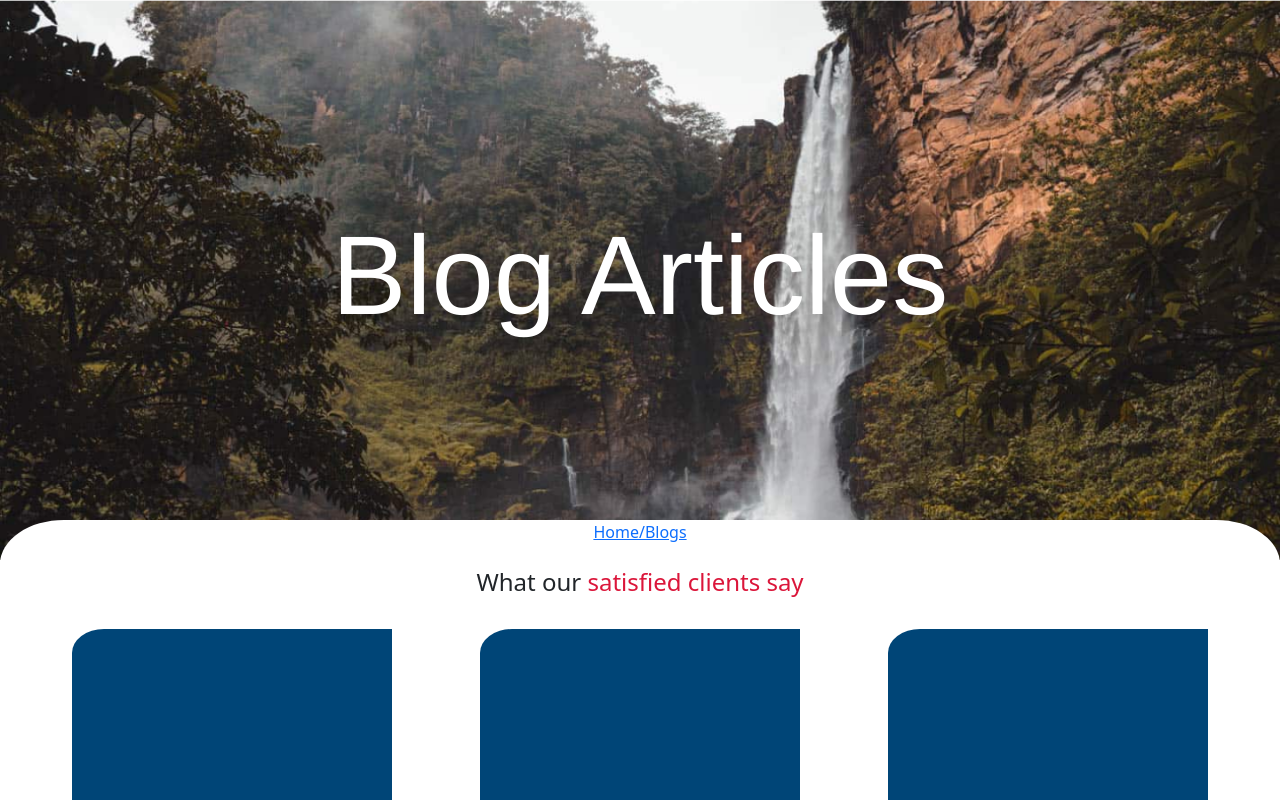
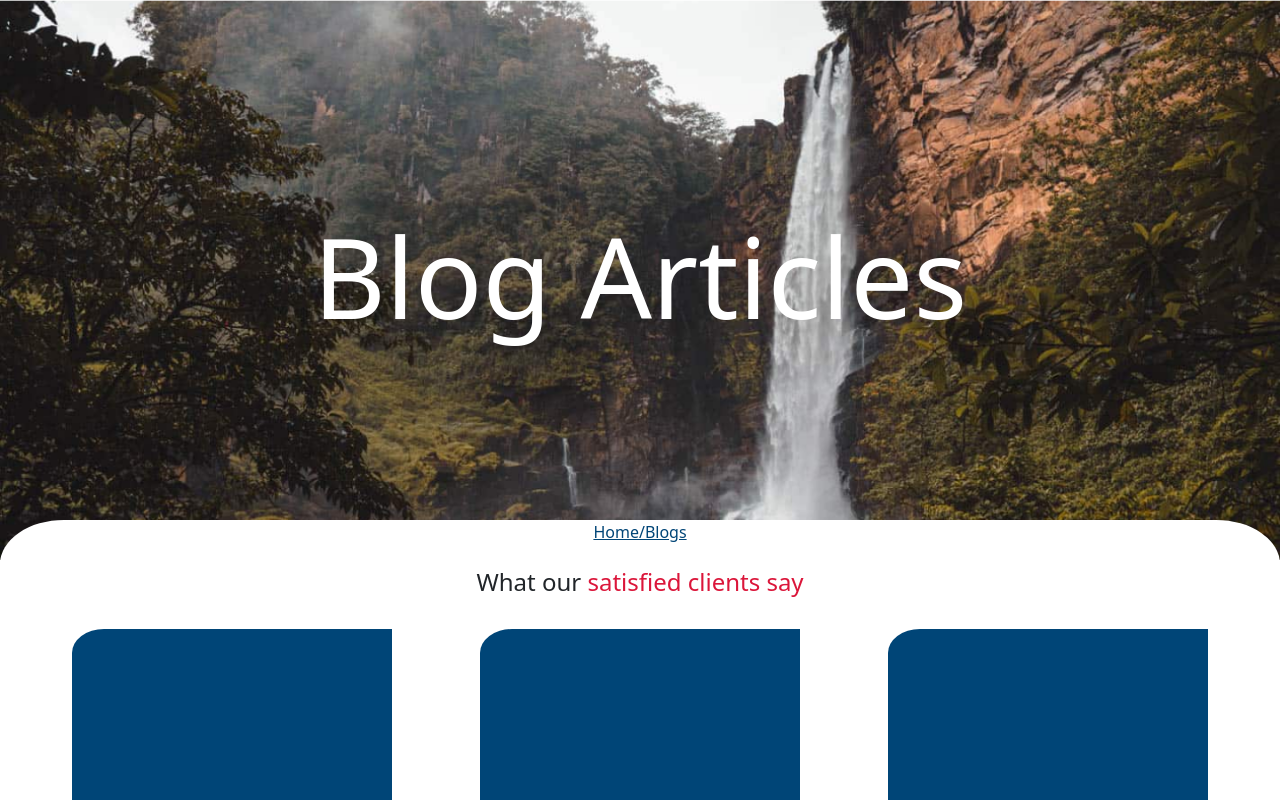
Before and after one commit to Saitharsan24/RoamSrilanka, a React (Create React App) app: page / in a window 1280 px wide. Shown: the top 800 px of the page. Built offline with nearby package versions, Linux system fonts and the light colour scheme.

Commit message:
Blog page work is finished

```diff
--- a/src/pages/blog.js
+++ b/src/pages/blog.js
@@ -11,10 +11,8 @@ const Blog = () => {
       <div className="blog-bg text-white d-flex flex-column justify-content-center">
         <h1
           style={{
-            fontFamily:"'Franklin Gothic Medium', 'Arial Narrow', Arial, sans-serif",
             fontSize: "7rem",
             textAlign: "center"
-
           }}
         >
           Blog Articles
@@ -22,7 +20,7 @@ const Blog = () => {
       </div>
       <br />
       <div className="blog-full-list" style={{ textAlign: "center" }}>
-        <a href="#link">
+        <a href="#link" style={{color:"#004577"}}>
           Home/Blogs
           <br />
         </a>
--- a/src/styles/blog.css
+++ b/src/styles/blog.css
@@ -1,3 +1,6 @@
+@import url('https://fonts.googleapis.com/css?family=Barlow');
+@import url('https://fonts.googleapis.com/css?family=Jost');
+
 .blog-bg{
     background-image: url("./../assets/img/blog.png");
     object-fit: cover;
```
